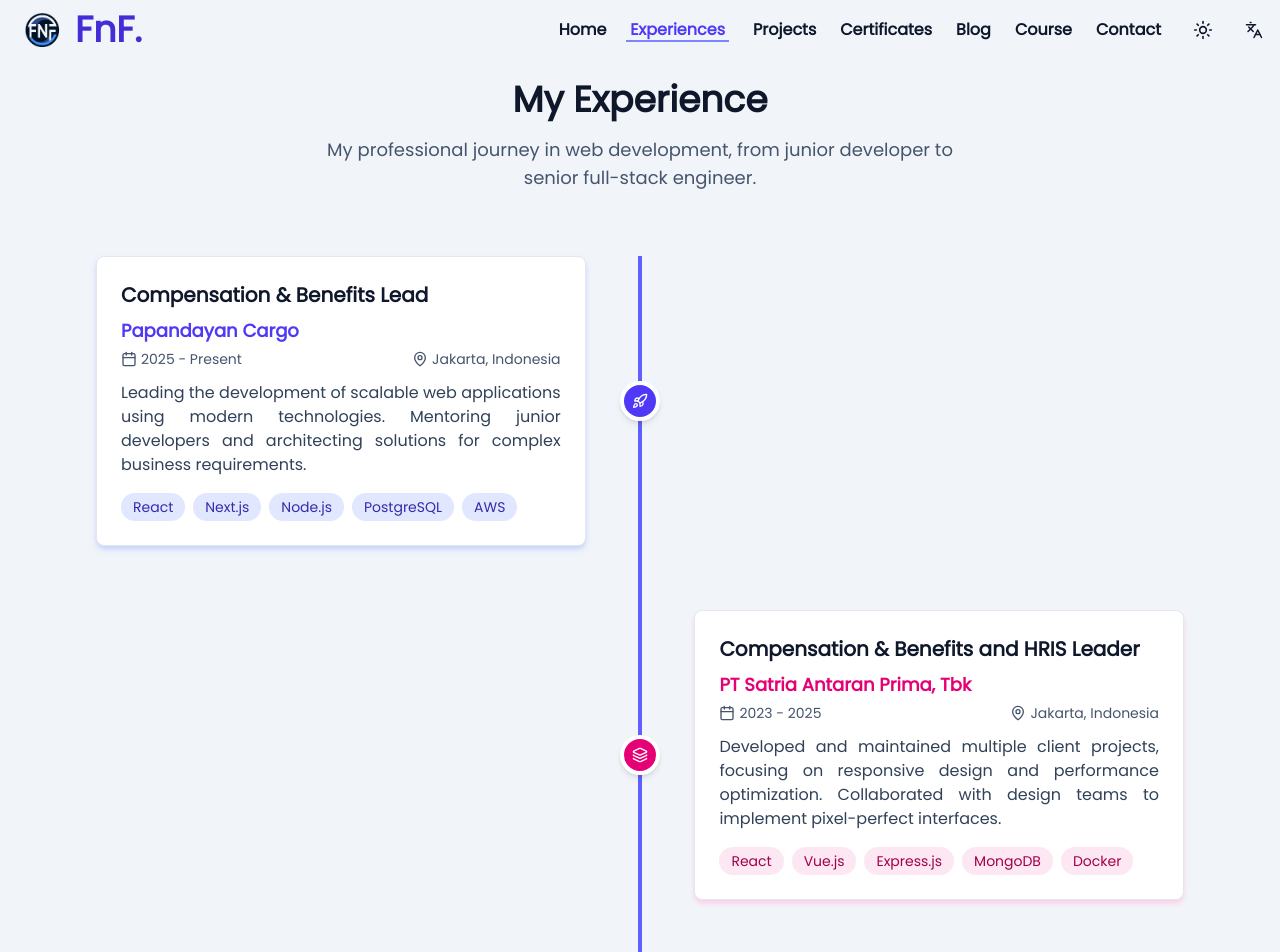
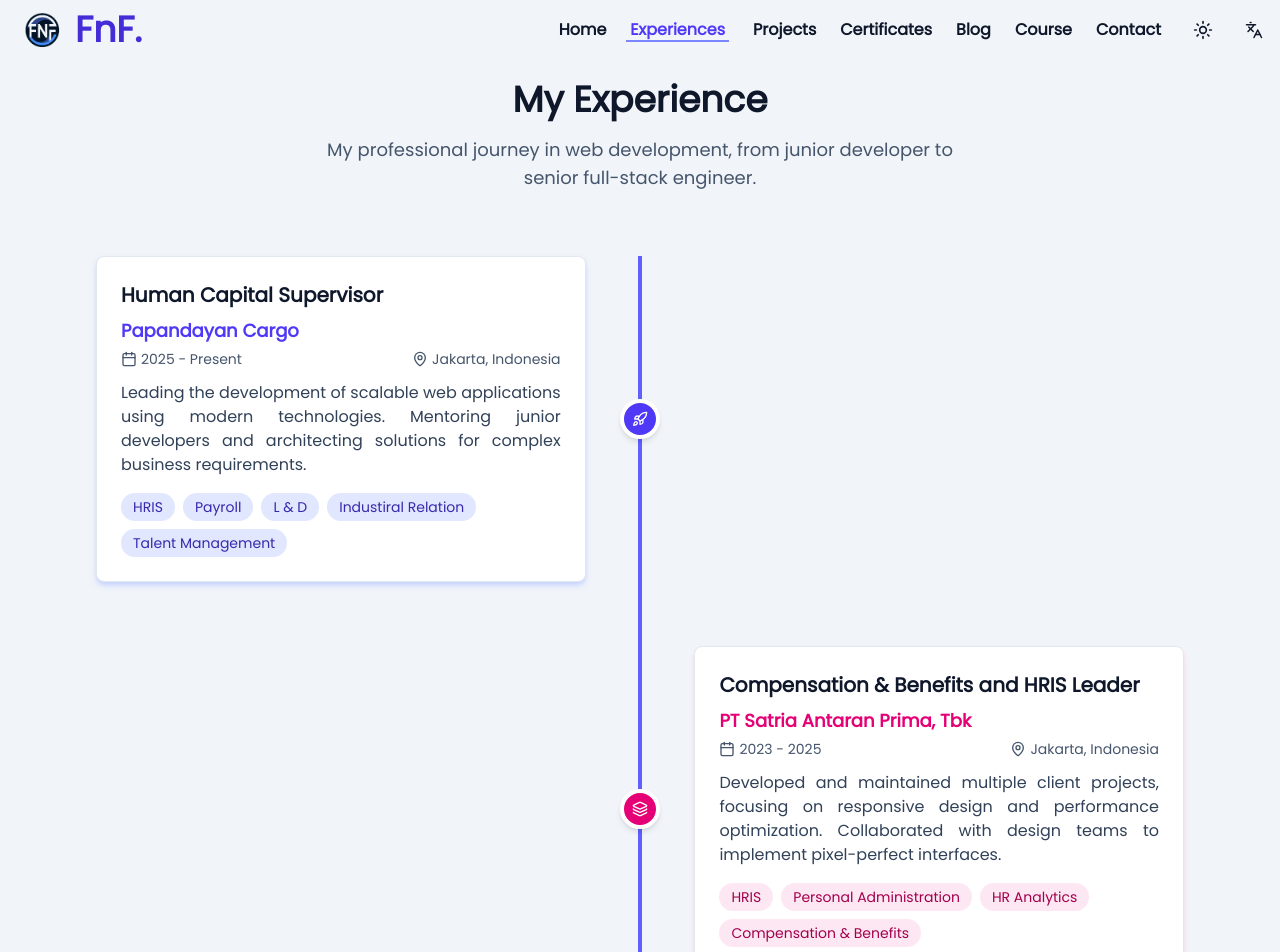
Before and after one commit to faqihfnf/faqih-portofolio, a Next.js app: page /experiences in a window 1280 px wide. Shown: the top 952 px of the page. Built offline with nearby package versions, Linux system fonts and the light colour scheme.

Commit message:
update experiences data and certificates

```diff
--- a/src/data/certificates.ts
+++ b/src/data/certificates.ts
@@ -10,7 +10,7 @@ export interface CertificateItem {
 export const certificates: CertificateItem[] = [
   {
     id: 1,
-    title: "SPV HR",
+    title: "Supervisor Human Resource",
     organization: "BNSP",
     date: "Feb 2026",
     image: "/certificates/bnsp-spv-hr.png",
@@ -72,4 +72,12 @@ export const certificates: CertificateItem[] = [
     image: "/certificates/junior-web.jpg",
     link: "/certificates/junior-web.pdf",
   },
+  {
+    id: 9,
+    title: "AI Enable Python Bootcamp",
+    organization: "Devscale",
+    date: "Okt 2025",
+    image: "/certificates/python.png",
+    link: "/certificates/python.png",
+  },
 ];
--- a/src/data/experiences.ts
+++ b/src/data/experiences.ts
@@ -4,14 +4,14 @@ import { TFunction } from "i18next";
 export function getExperienceData(t: TFunction) {
   return [
     {
-      title: "Compensation & Benefits Lead",
+      title: "Human Capital Supervisor",
       company: "Papandayan Cargo",
       location: "Jakarta, Indonesia",
       period: "2025 - Present",
       description: t("experience.description-1"),
       icon: Rocket,
       color: "indigo",
-      technologies: ["React", "Next.js", "Node.js", "PostgreSQL", "AWS"],
+      technologies: ["HRIS", "Payroll", "L & D", "Industiral Relation", "Talent Management"],
     },
     {
       title: "Compensation & Benefits and HRIS Leader",
@@ -21,7 +21,7 @@ export function getExperienceData(t: TFunction) {
       description: t("experience.description-2"),
       icon: Layers,
       color: "pink",
-      technologies: ["React", "Vue.js", "Express.js", "MongoDB", "Docker"],
+      technologies: ["HRIS", "Personal Administration", "HR Analytics", "Compensation & Benefits"],
     },
     {
       title: "Compensation & Benefits Senior Staff",
@@ -31,7 +31,7 @@ export function getExperienceData(t: TFunction) {
       description: t("experience.description-3"),
       icon: Code,
       color: "green",
-      technologies: ["JavaScript", "React", "SASS", "Webpack", "Git"],
+      technologies: ["HRIS", "Personal Administration", "HR Analytics", "Compensation & Benefits"],
     },
     {
       title: "Human Resource Staff",
@@ -41,7 +41,7 @@ export function getExperienceData(t: TFunction) {
       description: t("experience.description-4"),
       icon: Briefcase,
       color: "red",
-      technologies: ["HTML", "CSS", "JavaScript", "PHP", "MySQL"],
+      technologies: ["Administration", "Database Management", "Compensation & Benefits"],
     },
   ];
 }
--- a/src/data/techstack.ts
+++ b/src/data/techstack.ts
@@ -35,5 +35,5 @@ export const techStackIcons = [
   { image: "/stack/tailwind.svg" },
   { image: "/stack/typescript.svg" },
   { image: "/stack/vite.svg" },
-  { image: "/stack/vue.svg" },
+  // { image: "/stack/vue.svg" },
 ];
```
Also changed, not shown: public/certificates/python.png (added).
